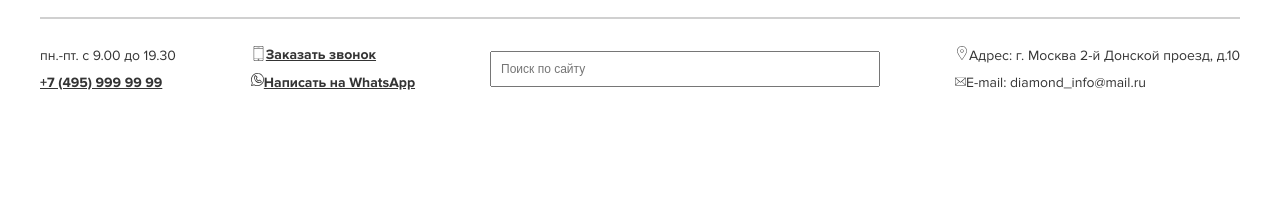
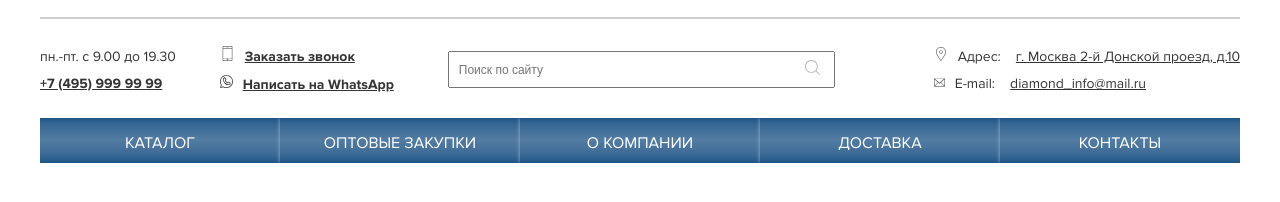
Before and after one commit to Vitali-Minsk/terekalmaz, a plain HTML site: page index.html in a window 1280 px wide. Shown: the part 88-290 px from the top of the page. Drawn offline with Linux system fonts and the light colour scheme; files whose address does not match are found by name.

Commit message:
add: header

```diff
--- a/css/style.css
+++ b/css/style.css
@@ -40,6 +40,8 @@ body {
   margin: 0 auto;
   padding-top: 31px;
 }
+
+/* Header */
 
 .header__info {
   display: flex;
@@ -99,7 +101,8 @@ hr {
 }
 
 .contacts-block {
-  margin-top: 27px;
+  padding-top: 27px;
+  padding-bottom: 25px;
   display: flex;
   flex-direction: row;
   justify-content: space-between;
@@ -113,16 +116,14 @@ hr {
 
 .contacts-block__call-order {
   font-weight: 700;
-  display: inline-block;
 }
 
 .contacts-block__whatsapp {
   font-weight: 700;
 }
 
-.contacts-block__call-order-icon {
-  background-image: url(/assets/smartphone.svg);
-  vertical-align: text-top;
+.contacts-block__item img{
+  margin-right: 10px;
 }
 
 .contacts-block__item:last-child {
@@ -130,7 +131,60 @@ hr {
 }
 
 .contacts-block__input {
-  width: 368px;
+  width: 365px;
   padding: 9px;
+  margin-right: 55px;
+  margin-left: 10px;
+}
+
+.contacts-block__form {
+  position: relative;
+}
+
+.contacts-block__input::placeholder {
   font-size: 12px;
 }
+
+.contacts-block__form img {
+  position: absolute;
+  top: 9px;
+  right: 70px;
+}
+
+.contacts-block__item span {
+  display: inline-block;
+  margin-right: 15px;
+}
+
+.nav {
+  width: 100%;
+}
+
+.nav__list {
+  width: 100%;
+  height: auto;
+  display: flex;
+}
+
+.nav__item {
+  width: 20%;
+  padding: 15px 0 10px;
+  text-transform: uppercase;
+  text-align: center;
+  background: linear-gradient(180deg, #1F5486 0%, rgba(31, 84, 134, 0.887447) 14.06%, rgba(31, 84, 134, 0.77) 48.96%, rgba(31, 84, 134, 0.870918) 80.73%, #1F5486 100%);
+  box-shadow: 0px 0px 4px rgba(255, 255, 255, 0.5);
+}
+
+.nav__item:hover {
+  background: linear-gradient(180deg, #1F5486 0%, #3B6892 27.4%, rgba(59, 104, 146, 0.84) 41.98%, rgba(59, 104, 146, 0.94) 69.06%, #1F5486 100%);
+}
+
+.nav:active {
+  background: linear-gradient(180deg, #1F5486 0%, rgba(31, 84, 134, 0.887447) 32.08%, rgba(31, 84, 134, 0.8) 48.96%, rgba(31, 84, 134, 0.870918) 64.9%, #1F5486 100%);
+}
+
+.nav ul li a {
+  text-decoration: none;
+  display: block;
+  color: #FFF;
+}
--- a/index.html
+++ b/index.html
@@ -49,21 +49,43 @@
               </li>
             </ul>
             <form class="contacts-block__form" action="">
+              <img src="./assets/magnifying-glass 1.svg" alt="">
               <input class="contacts-block__input" placeholder="Поиск по сайту" type="text">
             </form>
             <ul class="contacts-block__col">
               <li class="contacts-block__item">
-                <p><img src='./assets/gps 5 1.svg'>Адрес: г. Москва 2-й Донской проезд, д.10</p>
+                <img src='./assets/gps 5 1.svg'><span>Адрес:</span><a href="#">г. Москва 2-й Донской проезд, д.10</a>
               </li>
               <li class="contacts-block__item">
-                <p><img src='./assets/envelope 2.svg'>E-mail: diamond_info@mail.ru</p>
+                <img src='./assets/envelope 2.svg'><span>E-mail:</span><a href="#">diamond_info@mail.ru</a>
               </li>
             </ul>
           </div>
 
+          <nav class="nav">
+            <ul class="nav__list">
+              <li class="nav__item">
+                <a href="#">каталог</a>
+              </li>
+              <li class="nav__item">
+                <a href="#">оптовые закупки</a>
+              </li>
+              <li class="nav__item">
+                <a href="#">о компании</a>
+              </li>
+              <li class="nav__item">
+                <a href="#">доставка</a>
+              </li>
+              <li class="nav__item">
+                <a href="#">контакты</a>
+              </li>
+            </ul>
+          </nav>
+
       </header>
 
       <main></main>
+
     </div>
   </body>
 </html>
```
Also changed, not shown: assets/magnifying-glass 1.svg (added).
